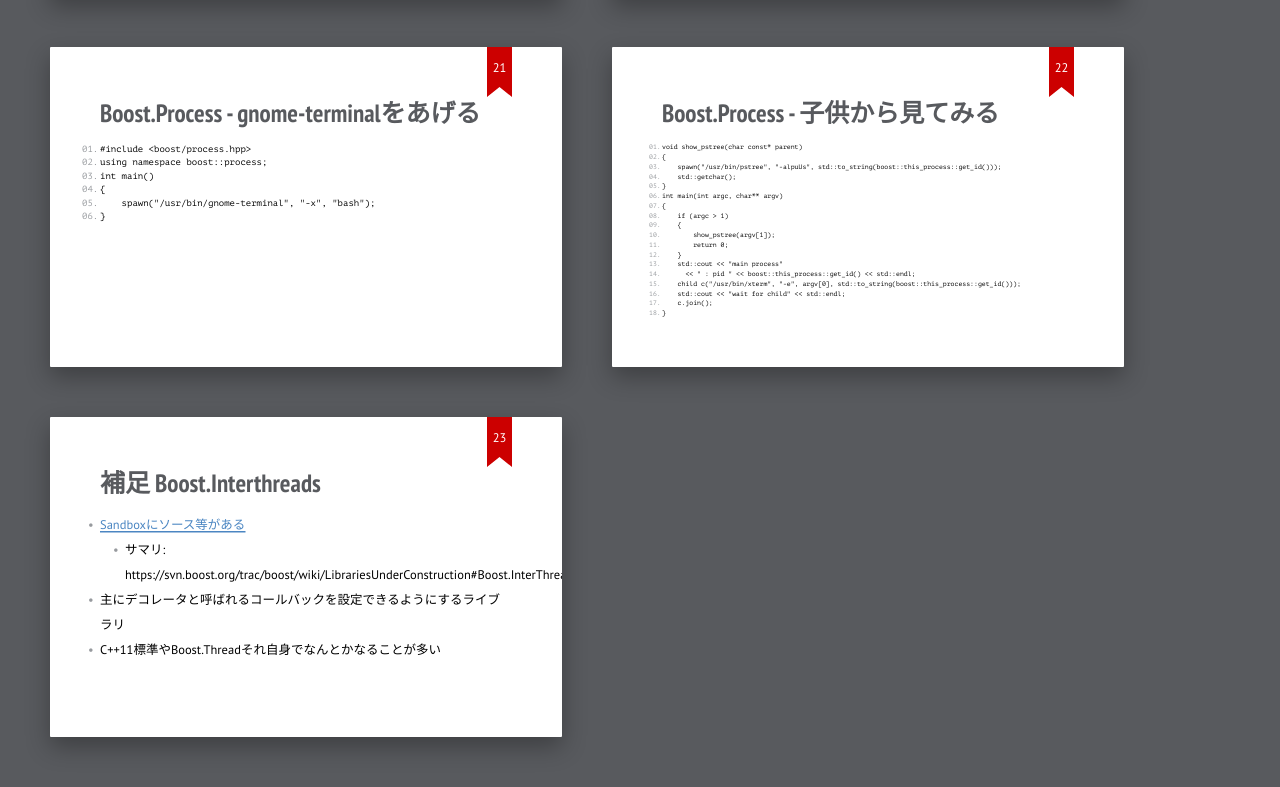
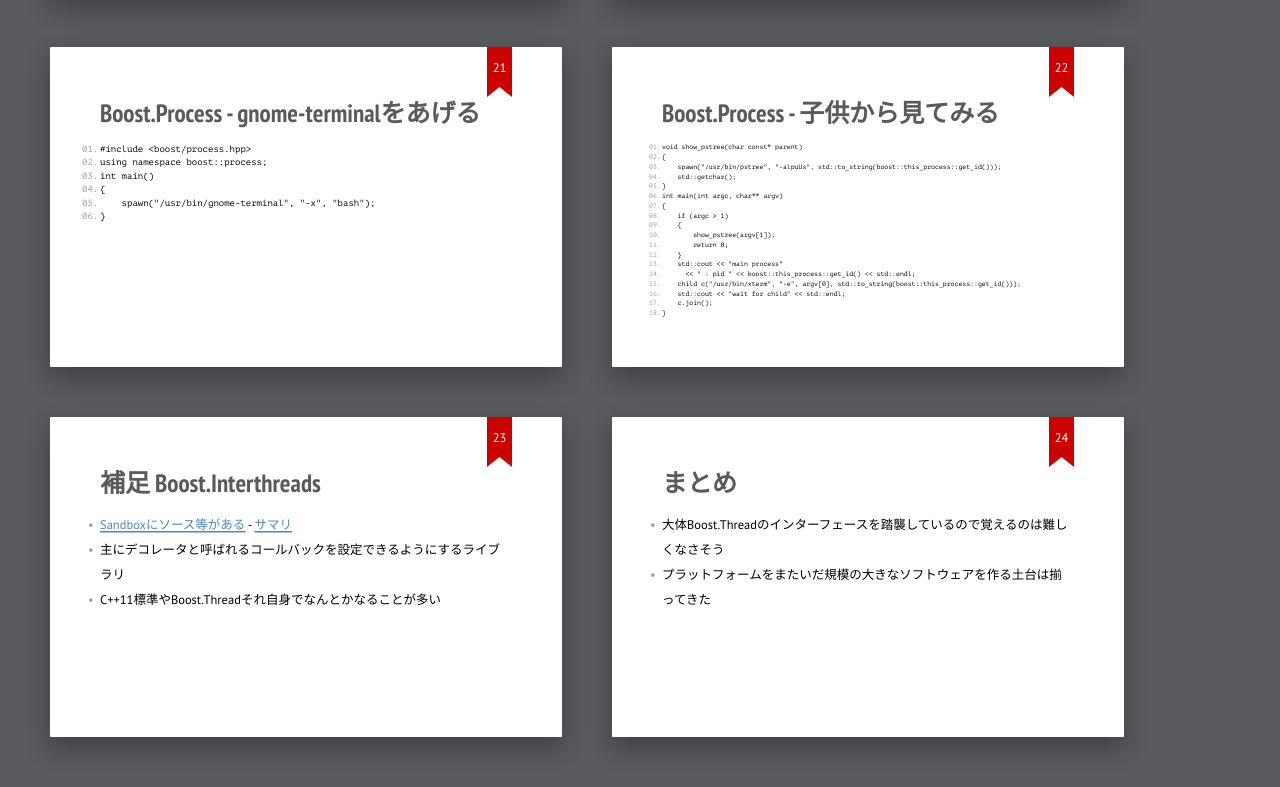
Before and after one commit to Flast/flast.github.io, a plain HTML site: page article/boost-21-sapporo/execution.html in a window 1280 px wide. Shown: the part 3703-4490 px from the top of the page. Drawn offline with nearby package versions, Linux system fonts and the light colour scheme.

Commit message:
Added conclusion

```diff
--- a/article/boost-21-sapporo/execution.html
+++ b/article/boost-21-sapporo/execution.html
@@ -285,11 +285,16 @@
   <section class="slide">
     <h2>補足 Boost.Interthreads</h2>
     <ul>
-      <li><a href="http://svn.boost.org/svn/boost/sandbox/interthreads/">Sandboxにソース等がある</a>
-        <ul><li>サマリ: https://svn.boost.org/trac/boost/wiki/LibrariesUnderConstruction#Boost.InterThreads</li></ul>
-      </li>
+      <li><a href="http://svn.boost.org/svn/boost/sandbox/interthreads/">Sandboxにソース等がある</a> - <a href="https://svn.boost.org/trac/boost/wiki/LibrariesUnderConstruction#Boost.InterThreads">サマリ</a></li>
       <li>主にデコレータと呼ばれるコールバックを設定できるようにするライブラリ</li>
       <li>C++11標準やBoost.Threadそれ自身でなんとかなることが多い</li>
+    </ul>
+  </section>
+  <section class="slide">
+    <h2>まとめ</h2>
+    <ul>
+      <li>大体Boost.Threadのインターフェースを踏襲しているので覚えるのは難しくなさそう</li>
+      <li>プラットフォームをまたいだ規模の大きなソフトウェアを作る土台は揃ってきた</li>
     </ul>
   </section>
 
```
